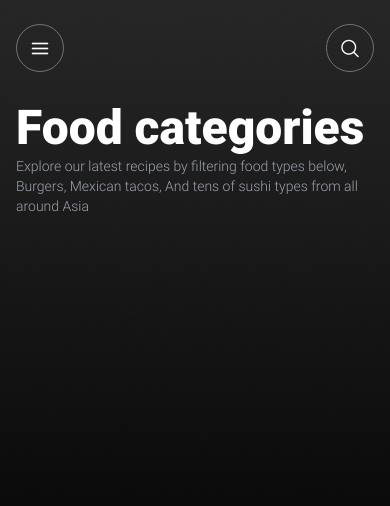
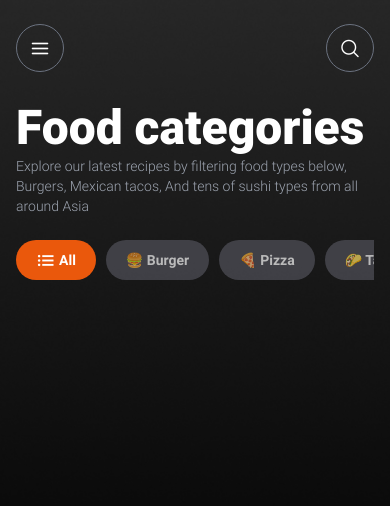
Before and after one commit to boularbahsmail/Foodies, a React Native app: screen / in a window 390 px wide. Shown: the top 506 px of the page. Built offline with nearby package versions, Linux system fonts and the light colour scheme.

Commit message:
Built food categories filter xD

```diff
--- a/App.js
+++ b/App.js
@@ -1,10 +1,12 @@
-import React from "react";
+import React, { useState } from "react";
 import { SafeAreaView, View, StyleSheet, StatusBar, ImageBackground } from "react-native";
 
 // Components
 import Header from "./components/Header";
+import Categories from "./components/Categories";
 
 export default function App() {
+  const [activeCategory, setActiveCategory] = useState("ALL");
   return (
     <SafeAreaView style={styles.container}>
       <ImageBackground
@@ -15,6 +17,10 @@ export default function App() {
             includeTitleAndDescription={true}
             title={"Food categories"}
             description={"Explore our latest recipes by filtering food types below, Burgers, Mexican tacos, And tens of sushi types from all around Asia"}
+          />
+          <Categories
+            activeCategory={activeCategory}
+            setActiveCategory={setActiveCategory}
           />
         </View>
       </ImageBackground >
--- /dev/null
+++ b/components/Categories/data/index.js
@@ -0,0 +1,29 @@
+const categories = [
+    {
+        id: 1,
+        title: "All",
+        slug: "ALL"
+    },
+    {
+        id: 2,
+        title: "🍔 Burger",
+        slug: "BURGER"
+    },
+    {
+        id: 3,
+        title: "🍕 Pizza",
+        slug: "PIZZA"
+    },
+    {
+        id: 4,
+        title: "🌮 Taco",
+        slug: "TACO"
+    },
+    {
+        id: 5,
+        title: "🍣 Sushi",
+        slug: "SUSHI"
+    }
+];
+
+export default categories;
--- /dev/null
+++ b/components/Categories/index.jsx
@@ -0,0 +1,70 @@
+import React from "react";
+import { View, Text, ScrollView, TouchableOpacity } from "react-native";
+import { useFonts } from "expo-font";
+
+// Categories data
+import categories from "./data";
+
+// Icons
+import IoniconsIcon from "react-native-vector-icons/Ionicons";
+
+const Categories = ({ activeCategory, setActiveCategory }) => {
+  // Roboto google font
+  const [fontsLoaded] = useFonts({
+    "Robto-Bold": require("../../assets/fonts/Roboto-Bold.ttf"),
+  });
+
+  // Checking if the fonts are loaded or not
+  if (!fontsLoaded) {
+    return null;
+  }
+
+  return (
+    <View className="mt-6">
+      <ScrollView
+        className="w-full"
+        horizontal={true}
+        showsHorizontalScrollIndicator={false}
+        contentContainerStyle={{
+          display: "flex",
+          flexDirection: "row",
+          justifyContent: "flex-start",
+          alignItems: "center",
+          gap: 10,
+        }}
+      >
+        {categories?.map((category) => (
+          <TouchableOpacity
+            activeOpacity={0.5}
+            className={`h-10 px-5 rounded-full flex flex-row justify-center items-center ${
+              activeCategory == category?.slug
+                ? "bg-orange-600"
+                : "bg-zinc-600 opacity-70"
+            }`}
+            key={category.id}
+            onPress={() => {
+              setActiveCategory(category?.slug);
+            }}
+          >
+            {category?.slug == "ALL" && (
+              <IoniconsIcon
+                name="ios-list"
+                color={"#FFFFFF"}
+                size={20}
+                style={{ marginRight: 3 }}
+              />
+            )}
+            <Text
+              className="text-md text-white"
+              style={{ fontFamily: "Robto-Bold" }}
+            >
+              {category?.title}
+            </Text>
+          </TouchableOpacity>
+        ))}
+      </ScrollView>
+    </View>
+  );
+};
+
+export default Categories;
```
